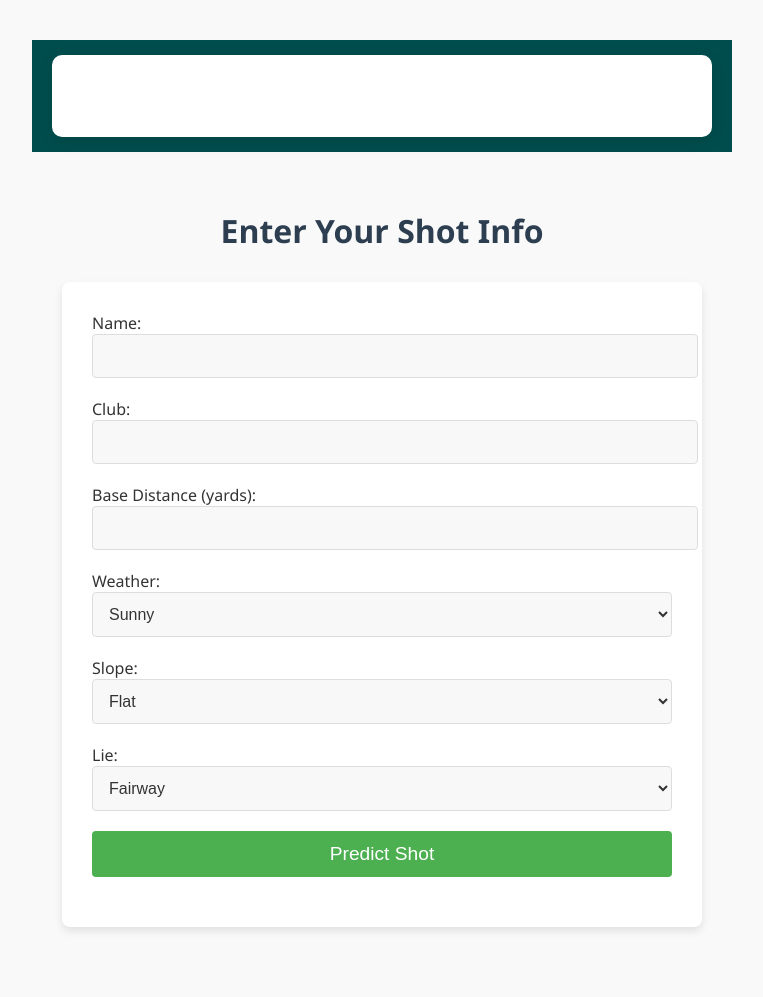
After one commit to tdowner93/Capstone-Project, a Django app: template golf/templates/golf/shot_predictor.html in a window 1280 px wide. The commit adds this page. Shown: the whole page, without its empty margins (258-1021 px from the left). Run offline with Django 5.2, Linux system fonts and the light colour scheme; the template is opened without the code that fills it, so the values that code supplies are empty.

Commit message:
Your commit message here

```diff
--- /dev/null
+++ b/golf/templates/golf/base.html
@@ -0,0 +1,28 @@
+{% load static %}
+<!DOCTYPE html>
+<html lang="en">
+<head>
+    <meta charset="UTF-8">
+    <meta name="viewport" content="width=device-width, initial-scale=1.0">
+    <title>{% block title %}Golf App{% endblock %}</title>
+    <link rel="stylesheet" href="{% static 'golf/css/nav.css' %}">
+    <link rel="stylesheet" href="{% static 'golf/css/home.css' %}">
+    <link rel="stylesheet" href="{% static 'golf/css/shot_predictor.css' %}">
+    <link rel="stylesheet" href="{% static 'golf/css/result.css' %}">
+    <link rel="stylesheet" href="{% static  'golf/css/windy.css  %'}"
+
+</head>
+<body>
+    <nav class="navbar">
+        <ul>
+            <li><a href="{% url 'home' %}">Home</a></li>
+            <li><a href="{% url 'shot_predictor' %}">Predict Shot</a></li>  <!-- Fixed the extra '<<' -->
+        </ul>
+    </nav>
+
+    <div class="content">
+        {% block content %}
+        {% endblock %}
+    </div>
+</body>
+</html>
--- /dev/null
+++ b/golf/templates/golf/shot_predictor.html
@@ -0,0 +1,47 @@
+{% extends "base.html" %}
+{% load static %}
+{% block title %}Shot Predictor{% endblock %}
+
+{% block content %}
+<h2>Enter Your Shot Info</h2>
+<form method="post" action="{% url 'shot_predictor' %}">
+    {% csrf_token %}
+    <label>Name:
+        <input type="text" name="name" required>
+    </label>
+
+    <label>Club:
+        <input type="text" name="club" required>
+    </label>
+
+    <label>Base Distance (yards):
+        <input type="number" name="distance" required>
+    </label>
+
+    <label>Weather:
+        <select name="weather">
+            <option value="sunny">Sunny</option>
+            <option value="windy">Windy</option>
+            <option value="rainy">Rainy</option>
+        </select>
+    </label>
+
+    <label>Slope:
+        <select name="slope">
+            <option value="flat">Flat</option>
+            <option value="uphill">Uphill</option>
+            <option value="downhill">Downhill</option>
+        </select>
+    </label>
+
+    <label>Lie:
+        <select name="lie">
+            <option value="fairway">Fairway</option>
+            <option value="rough">Rough</option>
+            <option value="sand">Sand</option>
+        </select>
+    </label>
+
+    <button type="submit">Predict Shot</button>
+</form>
+{% endblock %}
--- a/golf/urls.py
+++ b/golf/urls.py
@@ -1,8 +1,8 @@
 from django.urls import path
 from . import views
 
-
-
 urlpatterns = [
     path('', views.home, name='home'),
-    path('simulate_shot/', views.simulate_shot, name='simulate_shot'),]
+    path('shot_predictor/', views.shot_predictor, name='shot_predictor'),
+
+]
--- /dev/null
+++ b/static/golf/css/home.css
@@ -0,0 +1,57 @@
+/* Global Styles */
+body {
+    font-family: Arial, sans-serif;
+    margin: 0;
+    padding: 0;
+    background-color: #34ab3e;
+}
+
+/* Hero Section */
+.hero {
+    background: url("{% static 'images/golf_background.jpg' %}") no-repeat center center;
+    background-size: cover;
+    height: 100vh;  /* Fullscreen height */
+    display: flex;
+    justify-content: center;
+    align-items: center;
+    color: rgb(78, 155, 62);
+    text-align: center;
+    flex-direction: column;
+}
+
+.hero h1 {
+    font-size: 3em;
+    font-weight: bold;
+    margin-bottom: 20px;
+}
+
+.hero p {
+    font-size: 1.5em;
+    margin-bottom: 30px;
+    max-width: 600px;
+    margin-left: auto;
+    margin-right: auto;
+}
+
+.cta-button {
+    padding: 15px 30px;
+    font-size: 1.2em;
+    background-color: #4CAF50;
+    color: white;
+    text-decoration: none;
+    border-radius: 5px;
+    transition: background-color 0.3s ease;
+}
+
+.cta-button:hover {
+    background-color: #45a049;
+}
+
+/* Footer */
+footer {
+    background-color: #333;
+    color: white;
+    text-align: center;
+    padding: 15px;
+    font-size: 1em;
+}
--- /dev/null
+++ b/static/golf/css/nav.css
@@ -0,0 +1,39 @@
+body {
+    margin: 0;
+    font-family: 'Segoe UI', sans-serif;
+    background-color: #f0f5f5;
+  }
+
+  .navbar {
+    background-color: #004d4d;
+    padding: 15px 20px;
+  }
+
+  .navbar ul {
+    list-style-type: none;
+    margin: 0;
+    padding: 0;
+    overflow: hidden;
+  }
+
+  .navbar li {
+    float: left;
+    margin-right: 20px;
+  }
+
+  .navbar a {
+    color: white;
+    text-decoration: none;
+    font-weight: bold;
+    padding: 10px;
+    transition: 0.3s;
+  }
+
+  .navbar a:hover {
+    background-color: #007d7d;
+    border-radius: 5px;
+  }
+
+  .content {
+    padding: 30px;
+  }
--- /dev/null
+++ b/static/golf/css/result.css
@@ -0,0 +1,52 @@
+body {
+    font-family: 'Segoe UI', Tahoma, Geneva, Verdana, sans-serif;
+    background-color: #f9f9f9;
+    color: #333;
+    padding: 40px;
+    max-width: 700px;
+    margin: auto;
+}
+
+h2 {
+    color: #2c3e50;
+    text-align: center;
+    margin-bottom: 30px;
+}
+
+ul {
+    background-color: #fff;
+    padding: 20px;
+    border-radius: 10px;
+    list-style-type: none;
+    box-shadow: 0 4px 15px rgba(0, 0, 0, 0.1);
+}
+
+ul li {
+    margin-bottom: 10px;
+    font-size: 16px;
+}
+
+p {
+    font-size: 18px;
+    text-align: center;
+    margin-top: 30px;
+}
+
+span {
+    font-size: 1.8em;
+    font-weight: bold;
+    color: #27ae60;
+}
+
+a {
+    display: block;
+    text-align: center;
+    margin-top: 30px;
+    font-size: 16px;
+    color: #2980b9;
+    text-decoration: none;
+}
+
+a:hover {
+    text-decoration: underline;
+}
--- /dev/null
+++ b/static/golf/css/shot_predictor.css
@@ -0,0 +1,106 @@
+body {
+    font-family: Arial, sans-serif;
+    margin: 0;
+    padding: 0;
+    background-color: #f9f9f9;
+    color: #333;
+}
+
+/* Container for the main content */
+.container {
+    width: 80%;
+    max-width: 900px;
+    margin: 0 auto;
+    padding: 40px 20px;
+}
+
+/* Form styles */
+form {
+    background-color: #fff;
+    padding: 30px;
+    border-radius: 8px;
+    box-shadow: 0 4px 8px rgba(0, 0, 0, 0.1);
+}
+
+h2 {
+    font-size: 2em;
+    text-align: center;
+    margin-bottom: 20px;
+    color: #4CAF50;
+}
+
+/* Input and Select Fields */
+input, select, button {
+    width: 100%;
+    padding: 12px;
+    margin-bottom: 20px;
+    border: 1px solid #ddd;
+    border-radius: 4px;
+    font-size: 1em;
+    color: #333;
+}
+
+input[type="number"], input[type="text"], select {
+    background-color: #f8f8f8;
+}
+
+input[type="number"]:focus, input[type="text"]:focus, select:focus {
+    outline: none;
+    border-color: #4CAF50;
+}
+
+/* Button styles */
+button {
+    background-color: #4CAF50;
+    color: white;
+    font-size: 1.2em;
+    border: none;
+    cursor: pointer;
+    transition: background-color 0.3s ease;
+}
+
+button:hover {
+    background-color: #45a049;
+}
+
+/* Result section */
+.result {
+    margin-top: 30px;
+    padding: 20px;
+    background-color: #eaf6e4;
+    border: 1px solid #4CAF50;
+    border-radius: 8px;
+    display: none; /* Hidden by default, will be displayed after the shot prediction */
+}
+
+.result h3 {
+    font-size: 1.5em;
+    color: #4CAF50;
+}
+
+.result p {
+    font-size: 1.2em;
+}
+
+/* Styling for Error messages */
+.error {
+    color: red;
+    font-size: 1.2em;
+    text-align: center;
+    margin-top: 20px;
+}
+
+/* Responsive Styles */
+@media (max-width: 768px) {
+    .container {
+        width: 95%;
+    }
+
+    h2 {
+        font-size: 1.8em;
+    }
+
+    input, select, button {
+        font-size: 1em;
+    }
+}
```
Also changed, not shown: Golf_simulator/settings.py (+6 -3 lines), golf/models.py (+11 -0 lines), golf/templates/golf/form.html (added, +48 -0 lines), golf/templates/golf/home.html (+15 -39 lines), golf/templates/golf/result.html (added, +24 -0 lines), golf/views.py (+41 -43 lines), static/golf/css/form.css (added, +58 -0 lines), static/golf/css/styles.css (+28 -45 lines), static/golf/css/windy.css (added, +22 -0 lines), db.sqlite3, static/golf/images/IMG_4961.jpg (added), static/golf/images/arrow_windy.png (added).
